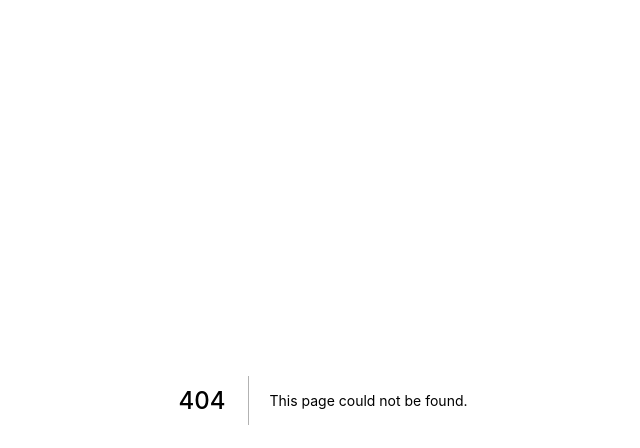
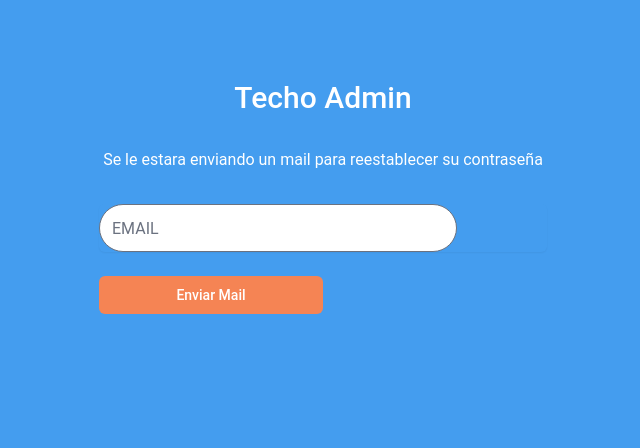
Before and after one commit to ProyectoTecho/TechoAdmin, a Next.js app in the folder techo-admin/: page /RecuperarPass in a window 1280 px wide. Before the commit this address had no page. Shown: the top 448 px of the page, without its empty margins (317-957 px from the left). Built offline with nearby package versions, Linux system fonts and the light colour scheme.

Commit message:
recueprar contrasenia

```diff
--- a/techo-admin/components/login/Modal.js
+++ b/techo-admin/components/login/Modal.js
@@ -1,6 +1,7 @@
 import { useState } from "react";
 import { auth } from "../../firebase/client";
 import { useRouter } from "next/router";
+import Link from "next/link"
 
 import "firebase/auth";
 
@@ -77,6 +78,11 @@ function Modal() {
             >
               Login
             </button>
+            <br/>
+            <br />
+            <Link href="/RecuperarPass">
+            <a className="text-black" href="">Olvide la contraseña</a>
+            </Link>
           </div>
         </form>
       </div>
--- /dev/null
+++ b/techo-admin/pages/RecuperarPass.js
@@ -0,0 +1,69 @@
+import { useState } from "react";
+import { auth } from "../firebase/client";
+import { useRouter } from "next/router";
+
+function RecuperarPass() {
+  const router = useRouter();
+  const [user, setUser] = useState({
+    email: "",
+  });
+
+  console.log("userMail", user.email);
+
+  const handleChange = (e) => {
+    e.preventDefault();
+    setUser({ ...user, [e.target.name]: e.target.value });
+  };
+
+  const email = user.email;
+
+  const handleClick = (e) => {
+    e.preventDefault();
+    return auth
+      .sendPasswordResetEmail(email)
+      .then(function () {
+        alert("mail enviado");
+        router.push("/");
+      })
+      .catch(function (error) {
+        if (error.code === "auth/user-not-found") {
+          alert("Usuario incorrecto");
+        }
+      });
+  };
+
+  return (
+
+    <div className="flex justify-center mt-20">
+      <div className="max-w-md w-full space-y-8 ">
+        <h1 className="text-3xl font-medium text-white flex justify-center">Techo Admin</h1>
+        <p className="text-white flex justify-center">Se le estara enviando un mail para reestablecer su contraseña</p>
+
+        <form className="mt-8 space-y-6" id="signInForm" method="POST">
+          <div className="rounded-md shadow-sm -space-y-px">
+            <input
+              type="email"
+              className="w-4/5 h-12 rounded-full text-black "
+              placeholder="EMAIL"
+              name="email"
+              onChange={handleChange}
+              required
+            />
+          </div>
+
+          <div className="">
+            <button
+              className="group w-1/2  justify-center py-2 px-4 border border-transparent text-sm font-medium rounded-md text-white  focus:outline-none focus:ring-2 focus:ring-offset-2"
+              onClick={handleClick}
+              type="submit"
+            >
+              Enviar Mail
+            </button>
+          </div>
+        </form>
+      </div>
+    </div>
+  );
+}
+
+export default RecuperarPass;
```
